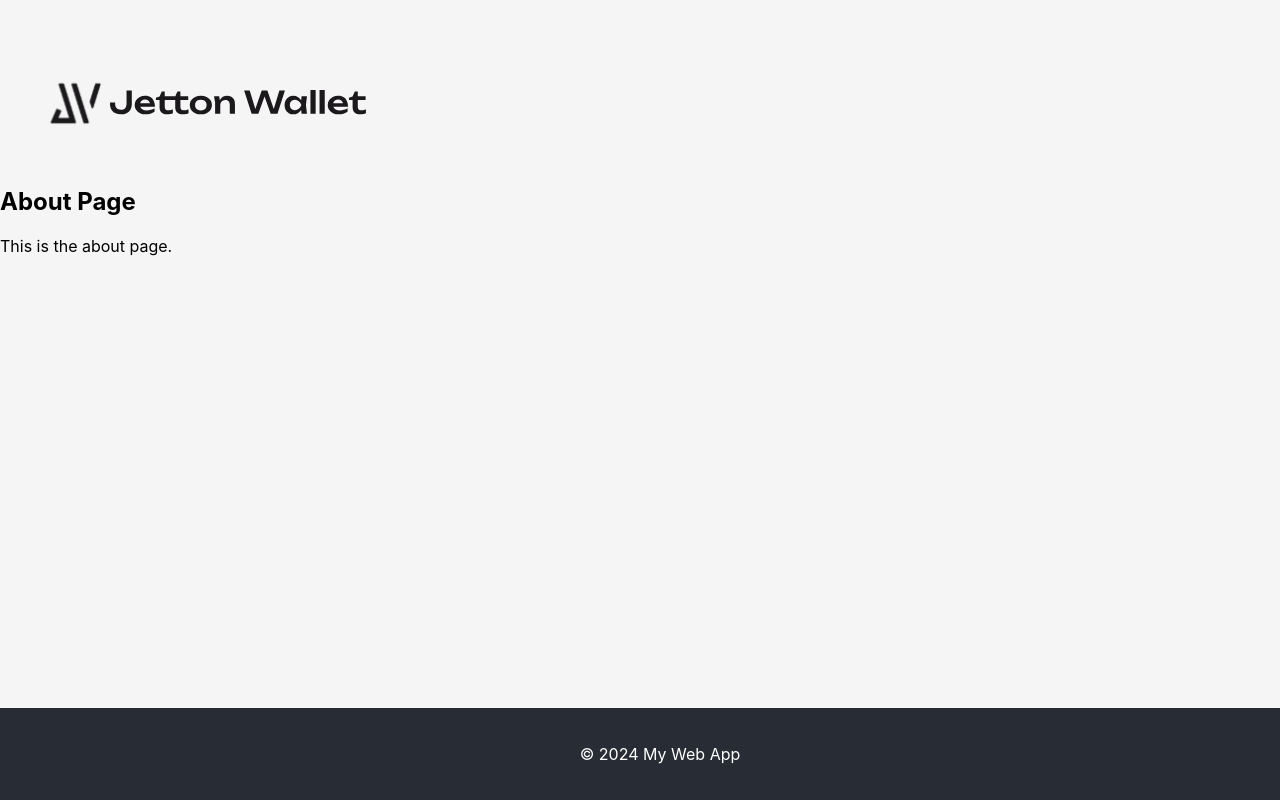
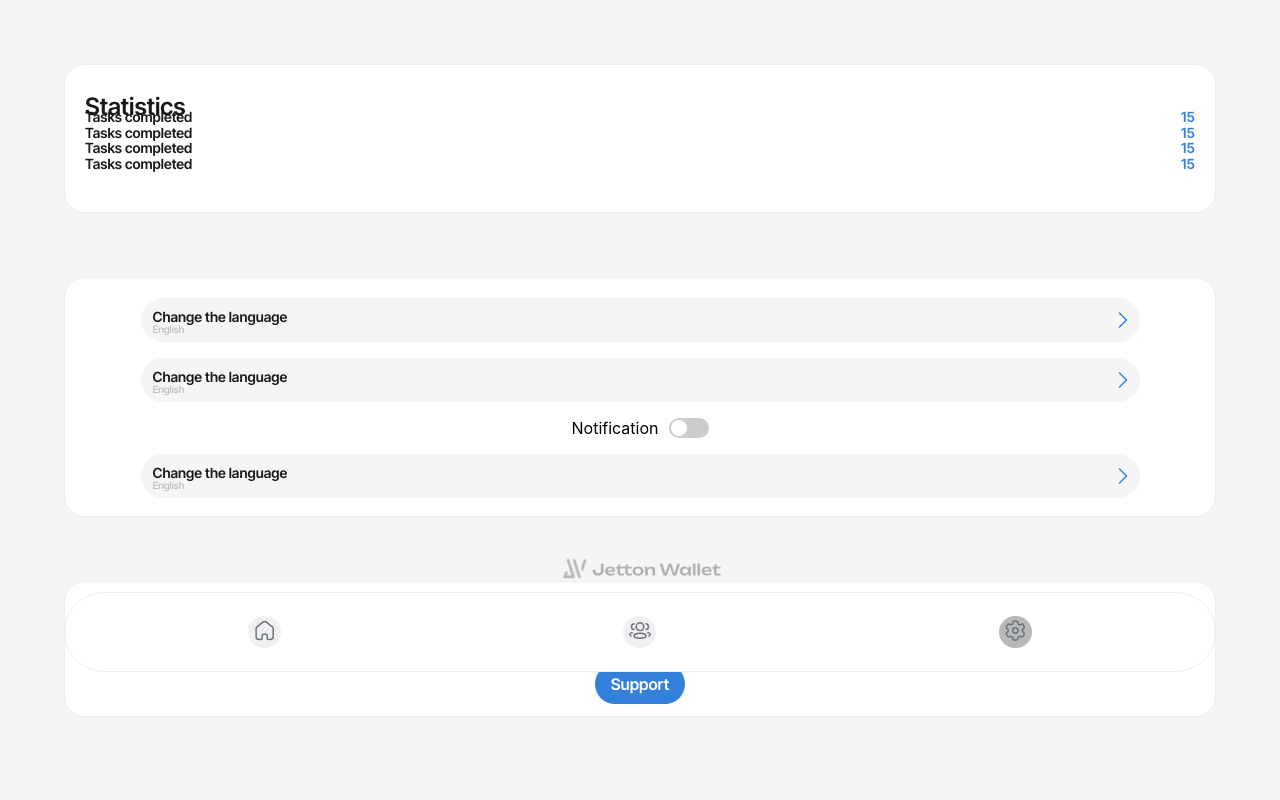
Before and after one commit to FasadSalatov/Jettocoinwebapp, a React (Create React App) app: page /about in a window 1280 px wide. Built offline with nearby package versions, Linux system fonts and the light colour scheme.

Commit message:
Add files via upload

```diff
--- a/src/pages/About.js
+++ b/src/pages/About.js
@@ -1,17 +1,100 @@
-// About.js
 import React from 'react';
-import Header from '../components/Header';
-import Footer from '../components/Footer';
+import '../styles/home.css'
+import avatar from '../components/wlcpage/headavatar.png'
+import { Link } from 'react-router-dom';
+import tg from '../imgs/tg.svg';
+import logofot from '../imgs/logofot.svg';
+import fotlogo from '../imgs/fotlogo.svg';
+import fotlogo2 from '../imgs/fotlogo2.svg';
+import fotlogo3 from '../imgs/fotlogo3.svg';
+import arrow from '../imgs/arrow.svg';
+import term from '../imgs/terms.svg';
 function About() {
-  return (
-    <div>
-    <Header></Header>
-      <h2>About Page</h2>
-      <p>This is the about page.</p>
-      <Footer />
-    </div>
+    return (
+        <div className="container">
+            <div className='headerr'>
+                <div className='nae'>
+                    <p className='refh1'>Statistics</p>
+                    <span className='headbtnsset'>
 
-  );
+                        <div className='btnset'><p className='piset'>Tasks completed</p><p className='pset'>15</p></div>
+                        <div className='btnset'><p className='piset'>Tasks completed</p><p className='pset'>15</p></div>
+                        <div className='btnset'><p className='piset'>Tasks completed</p><p className='pset'>15</p></div>
+                        <div className='btnset'><p className='piset'>Tasks completed</p><p className='pset'>15</p></div>
+
+
+                    </span>
+
+
+
+                </div>
+            </div>
+
+
+
+            <div className='maincontent mainheight'>
+
+            <button className='setbtn'>
+                  <span>
+                    <p className='hh1set'>Change the language</p>
+                    <p className='hh2set'>English</p>
+                  </span>
+                  <img src={arrow}/>
+                </button>
+                <button className='setbtn'>
+                  <span>
+                    <p className='hh1set'>Change the language</p>
+                    <p className='hh2set'>English</p>
+                  </span>
+                  <img src={arrow}/>
+                </button>
+
+                <div class="notification-container">
+                  <span class="notification-text">Notification</span>
+                  <label class="switch">
+                    <input type="checkbox"/>
+                    <span class="slider"></span>
+                  </label>
+                </div>
+
+
+                <button className='setbtn'>
+                  <span>
+                    <p className='hh1set'>Change the language</p>
+                    <p className='hh2set'>English</p>
+                  </span>
+                  <img src={arrow}/>
+                </button>
+
+                <img src={term} className='term'></img>
+
+            </div>
+
+            <div className='refcontainer'>
+                <p className='refh1'>Any questions?<p className='alysil'>manager@jettonwallet.com</p></p>
+
+                <span className='btnsharegroup'>
+
+                  <button className='supbtn'><p>Support</p></button>
+                </span>
+            </div>
+
+            <div className='fot'>
+                <div><img src={logofot}/></div>
+                <div className='fotcont'>
+
+
+                        <Link to='/'><button ><img src={fotlogo}></img></button></Link>
+                        <Link to='/Contact'><button><img src={fotlogo2} ></img></button></Link>
+                        <Link to='/about'><button className='activebtn'><img src={fotlogo3}></img></button></Link>
+
+                </div>
+
+            </div>
+
+
+        </div>
+    );
 }
 
 export default About;
--- a/src/pages/Contact.js
+++ b/src/pages/Contact.js
@@ -126,7 +126,7 @@ function Home() {
 
 
                         <Link to='/'><button ><img src={fotlogo}></img></button></Link>
-                        <Link to='/Contact' className='activebtn'><button><img src={fotlogo2}></img></button></Link>
+                        <Link to='/Contact' ><button className='activebtn'><img src={fotlogo2}></img></button></Link>
                         <Link to='/about'><button><img src={fotlogo3}></img></button></Link>
 
                 </div>
--- a/src/styles/home.css
+++ b/src/styles/home.css
@@ -43,6 +43,7 @@ margin-top: 5%;
 
 .activebtn {
     background: #b8b8b8 !important;
+    border-radius: 12px;
 }
 
 
@@ -707,6 +708,254 @@ flex-grow: 1;
 border:none;
 }
 
+.hh2set {
+    /* English */
+margin-top: -10%;
+width: 32px;
+height: 11px;
+
+font-family: 'Inter Tight';
+font-style: normal;
+font-weight: 500;
+font-size: 10px;
+line-height: 110%;
+/* identical to box height, or 11px */
+
+/* Dark gray */
+color: #383438;
+
+opacity: 0.3;
+
+/* Inside auto layout */
+flex: none;
+order: 1;
+flex-grow: 0;
+
+}
+
+.hh1set {
+    /* Change the language */
+
+height: 15px;
+
+font-family: 'Inter Tight';
+font-style: normal;
+font-weight: 600;
+font-size: 14px;
+line-height: 110%;
+/* or 15px */
+
+/* Black */
+color: #1B191B;
+
+
+/* Inside auto layout */
+flex: none;
+order: 0;
+flex-grow: 0;
+
+}
+
+.term {
+    width: 100%;
+}
+
+.supbtn {
+    /* Primary Button */
+
+/* Auto layout */
+display: flex;
+flex-direction: row;
+align-items: center;
+padding: 8px 16px;
+gap: 8px;
+margin-top: 15%;
+width: 100%;
+height: 40px;
+
+/* Blue */
+background: #3481DC;
+border-radius: 40px;
+
+/* Inside auto layout */
+flex: none;
+order: 1;
+flex-grow: 0;
+border:none;
+/* Share */
+
+
+font-family: 'Inter Tight';
+font-style: normal;
+font-weight: 600;
+font-size: 16px;
+line-height: 150%;
+/* identical to box height, or 24px */
+text-align: center;
+
+/* White */
+color: #FFFFFF;
+
+
+}
+
+.alysil {
+    /* manager@jettonwallet.com */
+margin-top: -3%;
+justify-self: center;
+margin-left: -10%;
+width: 111px;
+height: 18px;
+
+font-family: 'Inter Tight';
+font-style: normal;
+font-weight: 500;
+font-size: 16px;
+line-height: 110%;
+/* identical to box height, or 18px */
+text-decoration-line: underline;
+
+/* Blue */
+color: #3481DC;
+}
+
+.notification-container {
+    display: flex;
+    align-items: center;
+    justify-content: center;
+    flex-direction: row;
+    width: 100%;
+}
+
+.notification-text {
+    font-size: 16px;
+    color: #000;
+    margin-right: 10px;
+}
+
+.switch {
+    position: relative;
+    display: inline-block;
+    width: 40px;
+    height: 20px;
+}
+
+.switch input {
+    opacity: 0;
+    width: 0;
+    height: 0;
+}
+
+.slider {
+    position: absolute;
+    cursor: pointer;
+    top: 0;
+    left: 0;
+    right: 0;
+    bottom: 0;
+    background-color: #ccc;
+    transition: .4s;
+    border-radius: 20px;
+}
+
+.slider:before {
+    position: absolute;
+    content: "";
+    height: 16px;
+    width: 16px;
+    left: 2px;
+    bottom: 2px;
+    background-color: white;
+    transition: .4s;
+    border-radius: 50%;
+}
+
+input:checked + .slider {
+    background-color: #2196F3;
+}
+
+input:checked + .slider:before {
+    transform: translateX(20px);
+}
+
+.setbtn {
+    /* task */
+
+/* Auto layout */
+display: flex;
+flex-direction: row;
+justify-content: space-between;
+align-items: center;
+padding: 8px 12px;
+gap: 10px;
+
+width: 90%;
+height: 44px;
+
+/* bg */
+background: #F5F5F5;
+border-radius: 30px;
+
+/* Inside auto layout */
+flex: none;
+order: 0;
+align-self: center;
+flex-grow: 0;
+border: none;
+}
+
+.btnset {
+    display: flex;
+    justify-content: space-between;
+    margin-top: -3%;
+}
+
+.pset {
+    /* 15 */
+
+width: 14px;
+height: 21px;
+
+font-family: 'Inter Tight';
+font-style: normal;
+font-weight: 600;
+font-size: 14px;
+line-height: 150%;
+/* identical to box height, or 21px */
+
+/* Blue */
+color: #3481DC;
+
+
+/* Inside auto layout */
+flex: none;
+order: 2;
+flex-grow: 0;
+
+}
+
+.piset {
+    /* Tasks completed */
+
+
+font-family: 'Inter Tight';
+font-style: normal;
+font-weight: 600;
+font-size: 14px;
+line-height: 150%;
+/* identical to box height, or 21px */
+
+/* Black */
+color: #1B191B;
+
+
+/* Inside auto layout */
+flex: none;
+order: 0;
+flex-grow: 0;
+
+}
+
 .btn2 {
     /* Info */
 
@@ -737,11 +986,11 @@ box-sizing: border-box;
 /* Auto layout */
 display: flex;
 flex-direction: column;
-align-items: flex-start;
+align-items: center;
 padding: 20px;
 gap: 12px;
 
-width: 388px;
+width: 90%;
 height: 136px;
 
 /* White */
```
Also changed, not shown: src/imgs/arrow.svg (added), src/imgs/terms.svg (added).
